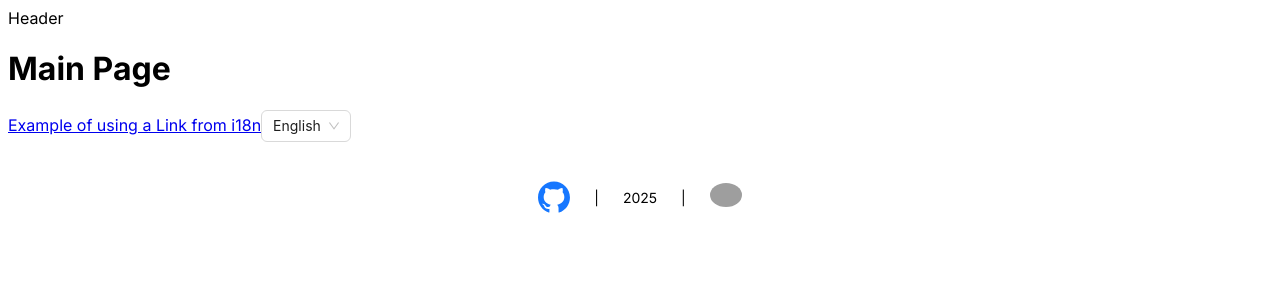
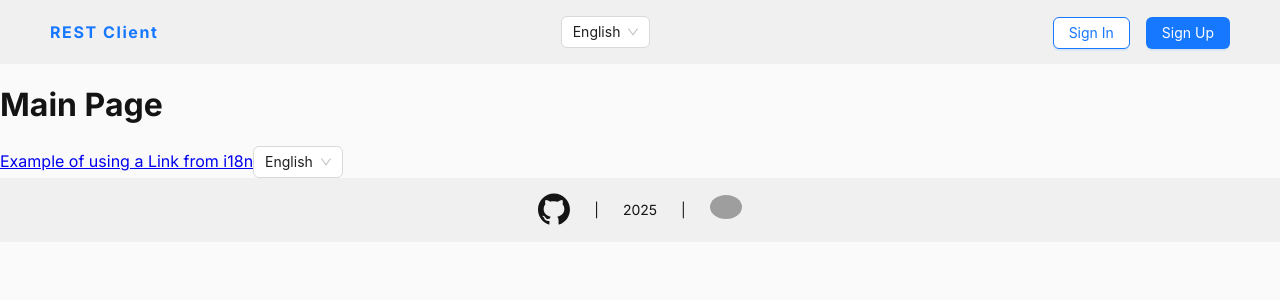
Before and after one commit to AngelinaBz/rest-client-app, a Next.js app: page /en in a window 1280 px wide. Shown: the top 300 px of the page. Built offline with nearby package versions, Linux system fonts and the light colour scheme; grey boxes are pictures that could not be loaded; what @ant-design/nextjs-registry would draw is missing.

Commit message:
feat: add sticky functionality to header and styling with css variables

```diff
--- a/src/app/[locale]/layout.tsx
+++ b/src/app/[locale]/layout.tsx
@@ -6,6 +6,8 @@ import { AntdRegistry } from '@ant-design/nextjs-registry';
 import { routing } from '@/i18n/routing';
 import { RootLayoutProps } from '@/types';
 import { AppFooter } from '@/components/app-footer';
+import { AppHeader } from '@/components/app-header';
+import '../global.css';
 
 const inter = Inter({ subsets: ['latin'] });
 
@@ -28,7 +30,7 @@ const RootLayout = async ({ children, params }: RootLayoutProps) => {
       <body className={inter.className}>
         <AntdRegistry>
           <NextIntlClientProvider>
-            <header>Header</header>
+            <AppHeader />
             <main>{children}</main>
             <AppFooter />
           </NextIntlClientProvider>
--- a/src/components/app-header/app-header.module.css
+++ b/src/components/app-header/app-header.module.css
@@ -1,11 +1,22 @@
 :global(.ant-layout-header).header {
-  position: fixed;
-  top: 0;
-  left: 0;
-  width: 100%;
-  z-index: 1000;
+  background-color: var(--secondary-bg);
   box-sizing: border-box;
   display: flex;
   justify-content: space-between;
   align-items: center;
+  transition: all 0.3s ease;
 }
+
+.logo {
+  font-weight: 700;
+  letter-spacing: 0.1em;
+}
+
+:global(.ant-layout-header).sticky {
+  position: fixed;
+  top: 0;
+  width: 100%;
+  z-index: 1000;
+  background-color: var(--hover);
+  box-shadow: 0 2px 8px rgba(0, 0, 0, 0.15);
+}
--- a/src/components/app-header/app-header.tsx
+++ b/src/components/app-header/app-header.tsx
@@ -4,8 +4,8 @@ import { Button, Layout, Space } from 'antd';
 import { useEffect, useState } from 'react';
 import Link from 'next/link';
 import LocaleSwitcher from '../locale-switcher/locale-switcher';
+import { Routes } from '@/types/routes';
 import styles from './app-header.module.css';
-import { Routes } from '@/types/routes';
 
 const { Header } = Layout;
 
@@ -13,7 +13,11 @@ const AppHeader = (): React.JSX.Element => {
   const [isSticky, setIsSticky] = useState(false);
 
   useEffect(() => {
-    setIsSticky(false);
+    const handleScroll = () => {
+      setIsSticky(window.scrollY > 50);
+    };
+    window.addEventListener('scroll', handleScroll);
+    return () => window.removeEventListener('scroll', handleScroll);
   }, []);
 
   return (
@@ -30,7 +34,7 @@ const AppHeader = (): React.JSX.Element => {
         align="center"
       >
         <Link href="/signin">
-          <Button type="link" color="blue" variant="filled">
+          <Button type="link" color="blue" variant="outlined">
             Sign In
           </Button>
         </Link>
```
